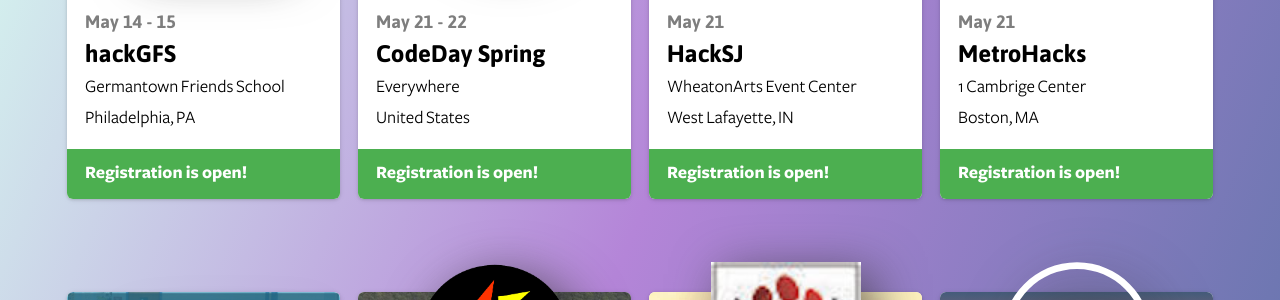
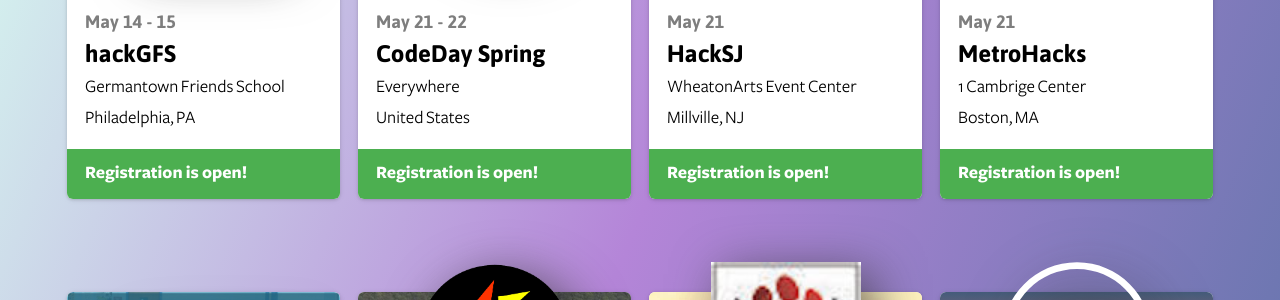
Before and after one commit to hshackers/hshackathons.org, a Jekyll site: the page built from index.html, in a window 1280 px wide and 900 px high, scrolled down 3101 px. Shown: the part 151-451 px from the top of the window. Built offline with Jekyll 4.4.1, drawn with Linux system fonts in a browser that asks for light colours; nearby versions of some CDN libraries; some web fonts are replaced.

Commit message:
Corrected info for HackSJ
corrected url & city for hacksj

```diff
--- a/_data/events/2016winter.yaml
+++ b/_data/events/2016winter.yaml
@@ -221,9 +221,9 @@
 
 - name: HackSJ
   description:
-  url: http://boilermake.org
+  url: http://hacksj.org
   location: WheatonArts Event Center
-  city: West Lafayette, IN
+  city: Millville, NJ
   type: hs
   start: 2016-05-21
   end: 2016-05-21
```
